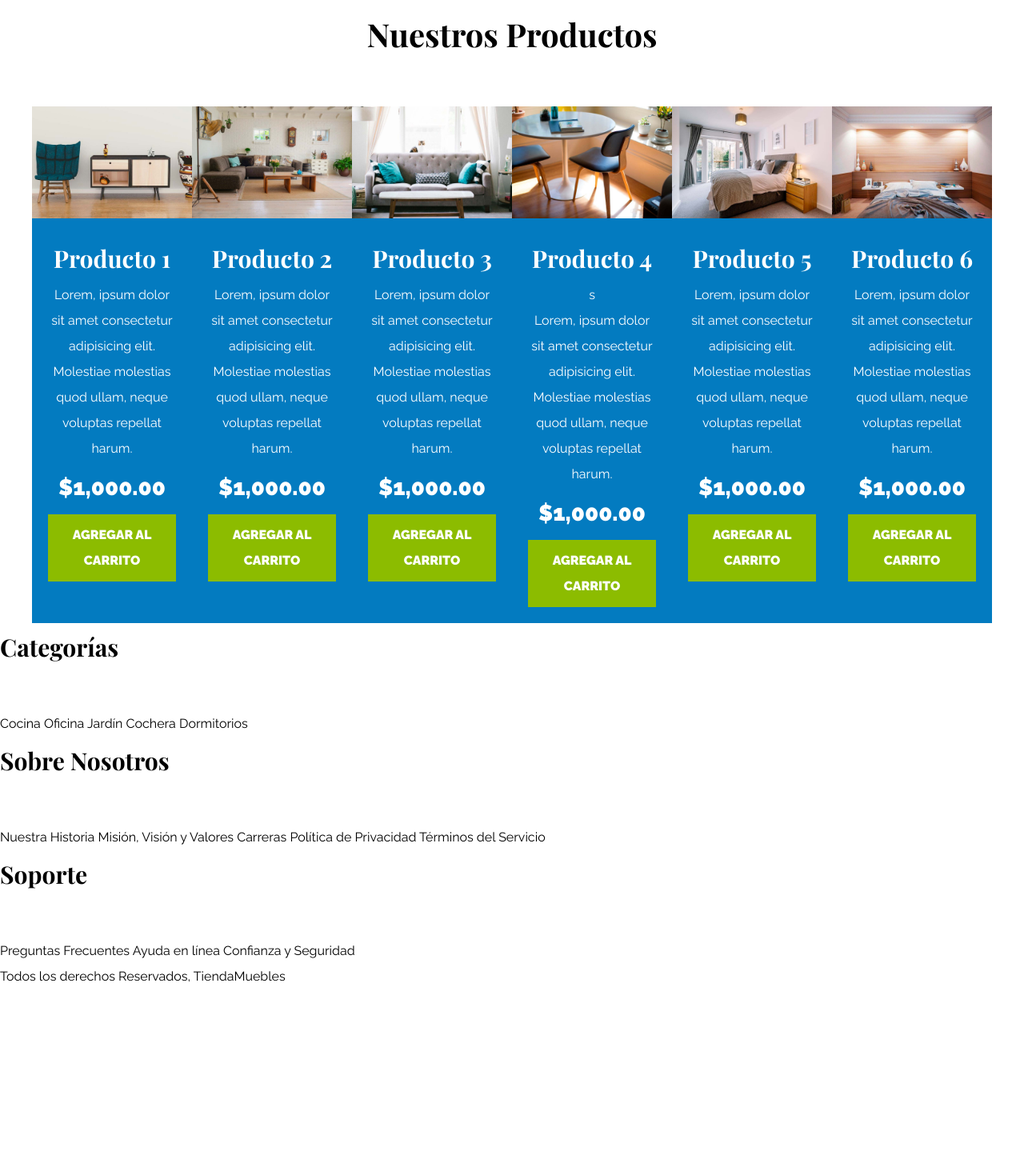
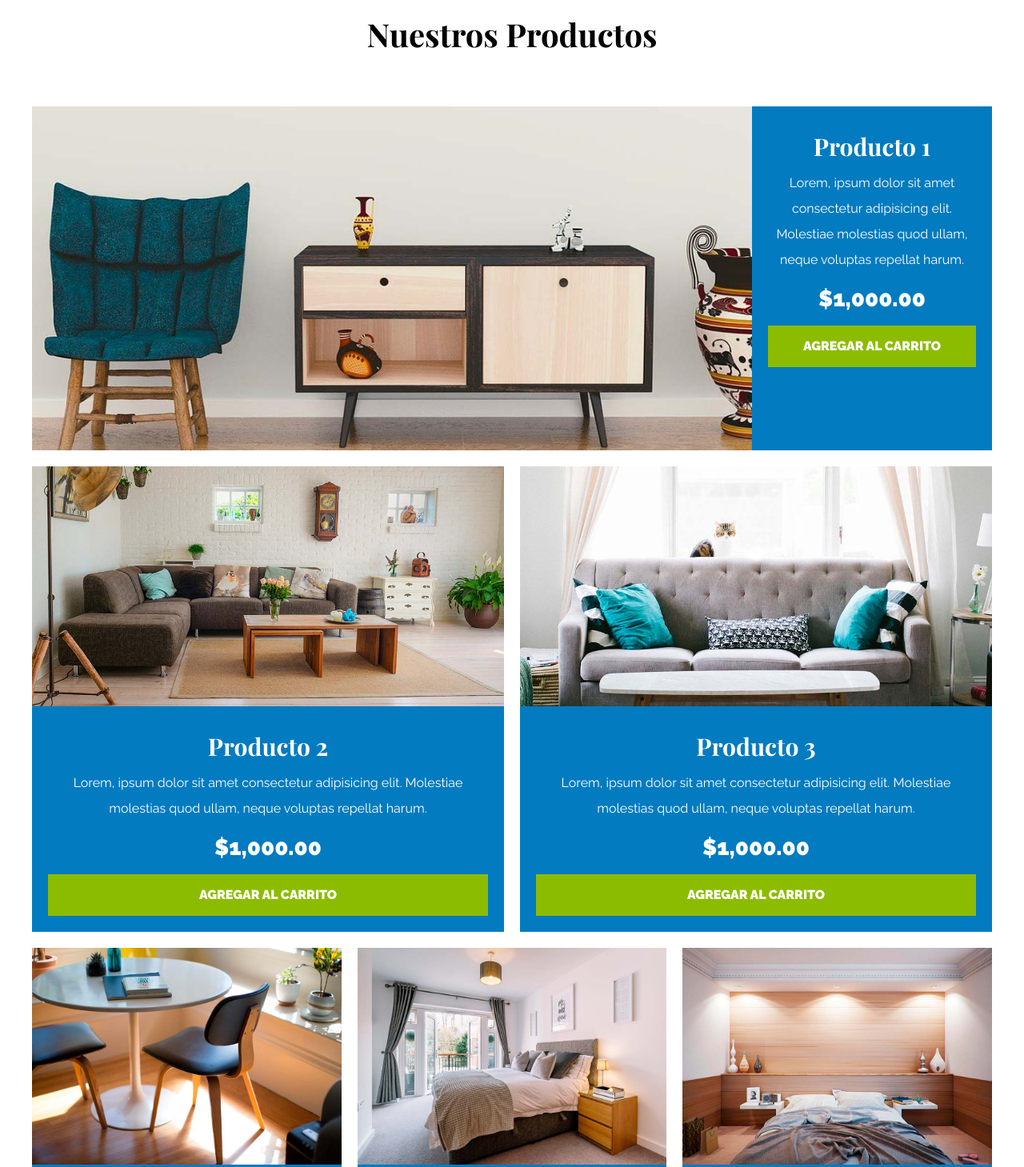
Before and after one commit to Vayron252/Proyecto_Ecommerce_Practica, a plain HTML site: page index.html in a window 1280 px wide. Shown: the part 1959-3418 px from the top of the page at 80% size. Before the commit the page ends 3196 px from the top, so only its background shows below. Drawn offline with nearby package versions, Linux system fonts and the light colour scheme.

Commit message:
Commit al footer

```diff
--- a/css/app.css
+++ b/css/app.css
@@ -133,9 +133,38 @@ p {
 .listado-productos {
     display: grid;
     grid-template-columns: repeat(6, 1fr);
+    gap: 2rem;
 }
 .producto:first-child {
-
+    grid-column: 1 / 7;
+    display: grid;
+    grid-template-columns: 3fr 1fr;
+}
+.producto:first-child img {
+    height: 43rem;
+    width: 100%;
+    object-fit: cover;
+}
+.producto:nth-child(2) {
+    grid-column: 1 / 4;
+}
+.producto:nth-child(3) {
+    grid-column: 4 / 7;
+}
+.producto:nth-child(2) img,
+.producto:nth-child(3) img {
+    height: 30rem;
+    width: 100%;
+    object-fit: cover;
+}
+.producto:nth-child(4) {
+    grid-column: 1 / 3;
+}
+.producto:nth-child(5) {
+    grid-column: 3 / 5;
+}
+.producto:last-child {
+    grid-column: 5 / 7;
 }
 .producto {
     background-color: #037bc0;
@@ -155,3 +184,24 @@ p {
     font-size: 2.8rem;
     font-weight: 900;
 }
+
+/* FOOTER */
+.site-footer {
+    margin-top: 5rem;
+    padding-top: 5rem;
+    border-top: 1px solid #e1e1e1;
+}
+.site-footer h3 {
+    margin-bottom: .5rem;
+}
+.grid-footer {
+    display: grid;
+    grid-template-columns: repeat(3, 1fr);
+    gap: 2rem;
+}
+.footer-menu a {
+    display: block;
+}
+.copyright {
+    margin-top: 5rem;
+}
--- a/index.html
+++ b/index.html
@@ -114,11 +114,12 @@
             </div> <!--Producto-->
         </div> <!--Fin de Listado de Productos-->
     </main>
-
-    <footer>
+    <!-- SECCION FOOTER -->
+    <footer class="site-footer">
+        <div class="grid-footer contenedor">
             <div>
                 <h3>Categorías</h3>
-            <nav>
+                <nav class="footer-menu">
                     <a href="#">Cocina</a>
                     <a href="#">Oficina</a>
                     <a href="#">Jardín</a>
@@ -128,7 +129,7 @@
             </div>
             <div>
                 <h3>Sobre Nosotros</h3>
-            <nav>
+                <nav class="footer-menu">
                     <a href="#">Nuestra Historia</a>
                     <a href="#">Misión, Visión y Valores</a>
                     <a href="#">Carreras</a>
@@ -138,14 +139,14 @@
             </div>
             <div>
                 <h3>Soporte</h3>
-            <nav>
+                <nav class="footer-menu">
                     <a href="#">Preguntas Frecuentes</a>
                     <a href="#">Ayuda en línea</a>
                     <a href="#">Confianza y Seguridad</a>
                 </nav>
             </div>
-
-        <p>Todos los derechos Reservados, TiendaMuebles</p>
+        </div>
+        <p class="copyright text-center">Todos los derechos Reservados, TiendaMuebles</p>
     </footer>
 </body>
 </html>
```
Lines whose indentation alone changed are shown as unchanged.
